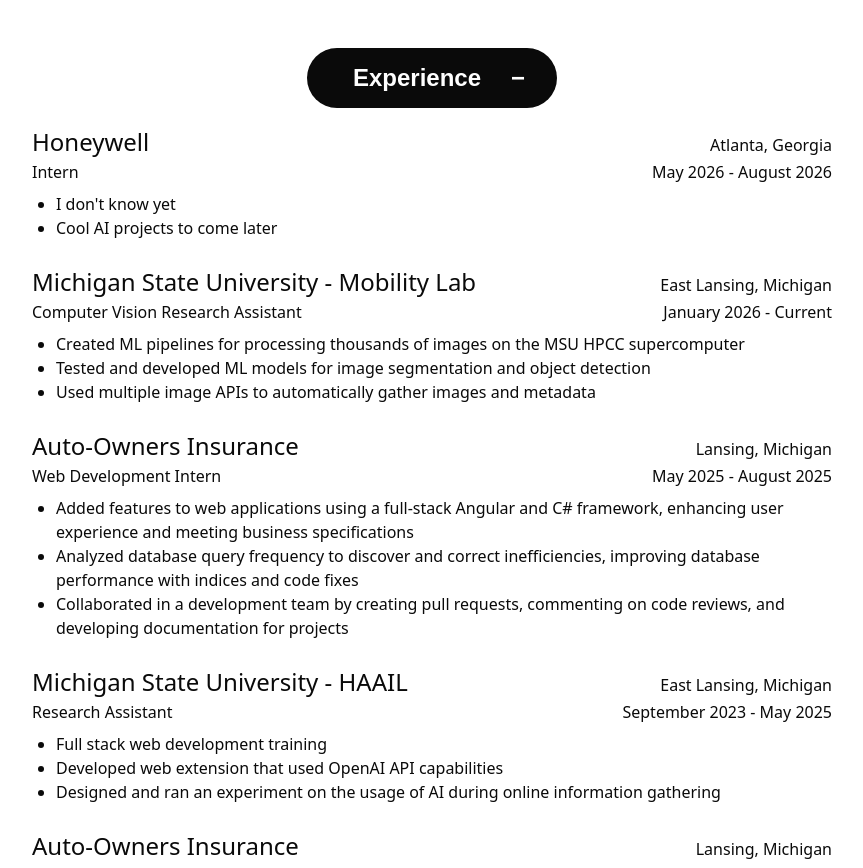
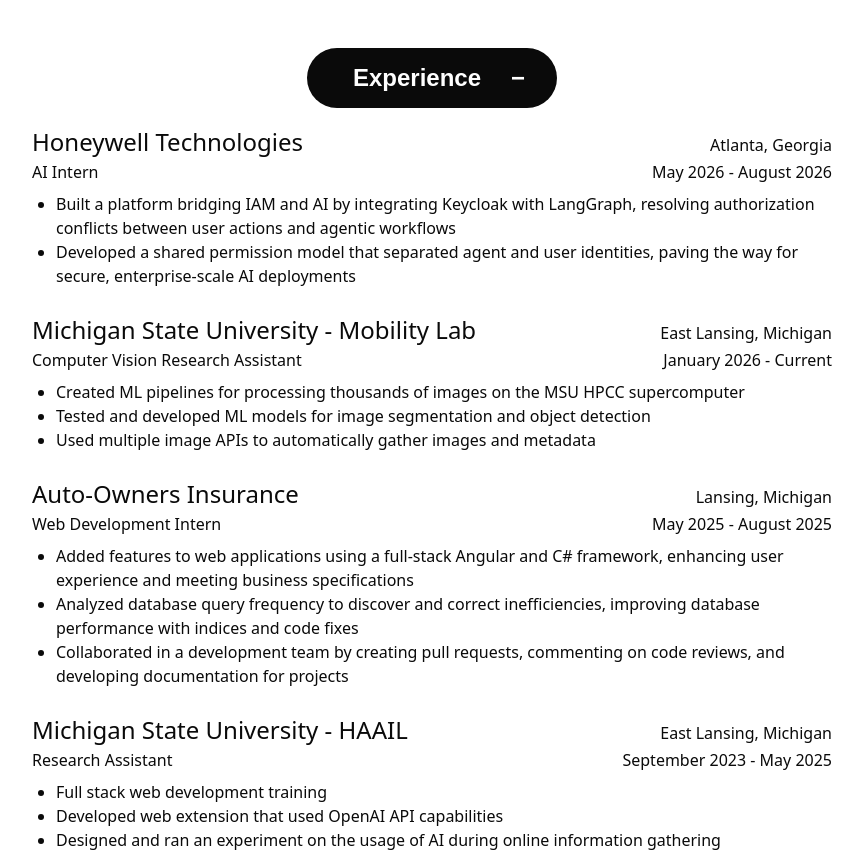
Before and after one commit to qfransen/qfransen.github.io, a Next.js app: page /cv in a window 1280 px wide. Shown: the part 1740-2608 px from the top of the page, without its empty margins (208-1071 px from the left). Built offline with nearby package versions, Linux system fonts and the light colour scheme.

Commit message:
Adding Honeywell to CV

```diff
--- a/src/app/cv/page.tsx
+++ b/src/app/cv/page.tsx
@@ -195,11 +195,16 @@ function fullExperiences(): JSX.Element {
   return (
     <>
       {createExperience(
-        "Honeywell",
+        "Honeywell Technologies",
         "Atlanta, Georgia",
-        "Intern",
+        "AI Intern",
         "May 2026 - August 2026",
-        ["I don't know yet", "Cool AI projects to come later"],
+        [
+          "Built a platform bridging IAM and AI by integrating Keycloak with LangGraph, resolving authorization conflicts" +
+            " between user actions and agentic workflows",
+          "Developed a shared permission model that separated agent and user identities, paving the way for secure, " +
+            "enterprise-scale AI deployments",
+        ],
       )}
 
       {createExperience(
```
